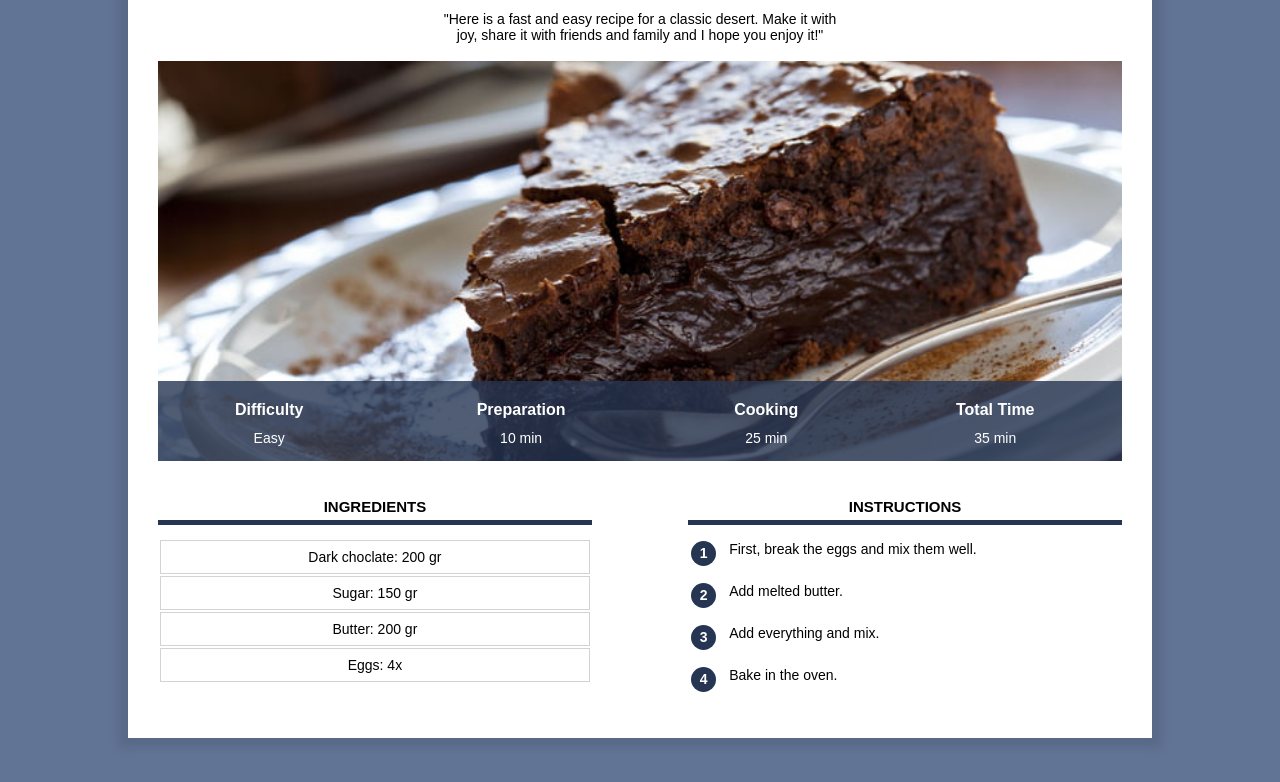
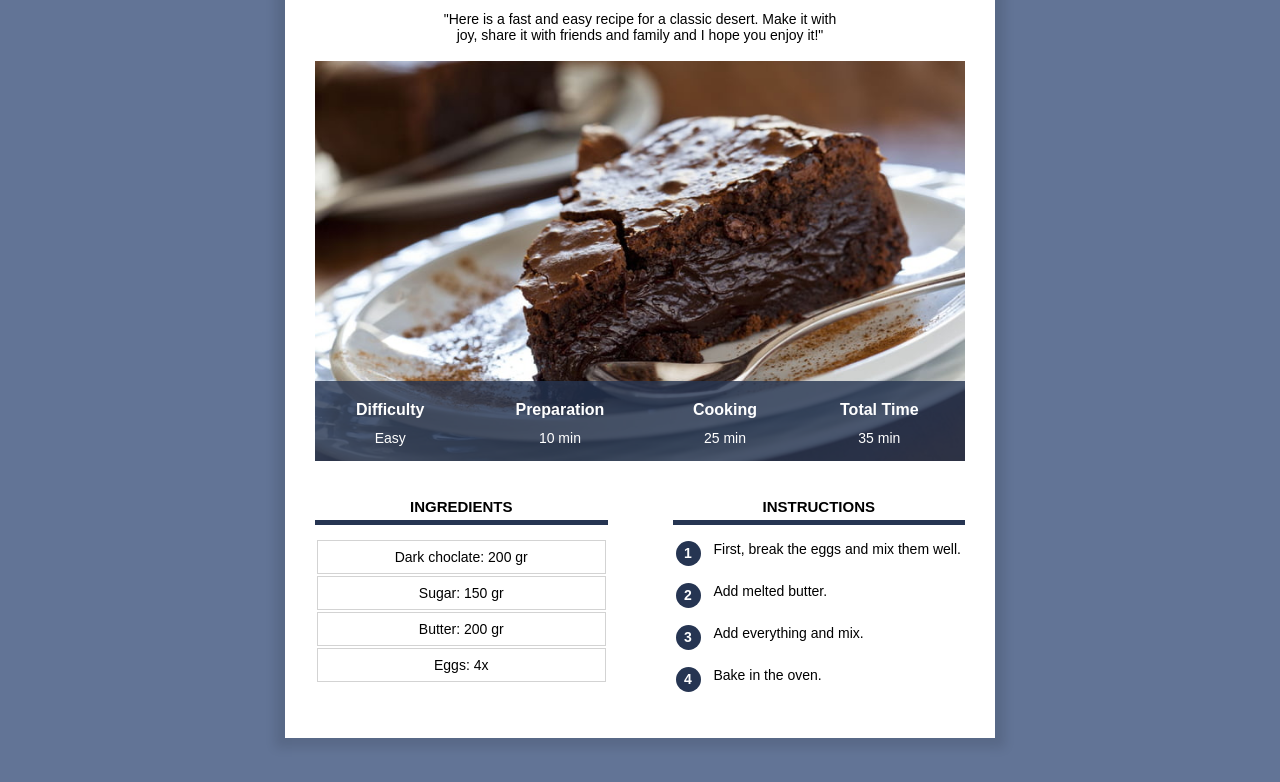
Before and after one commit to Elaheh-Kh/recipe_site, a plain HTML site: page index.html in a window 1280 px wide. Shown: the part 152-934 px from the top of the page. Drawn offline with Linux system fonts and the light colour scheme.

Commit message:
Add files via upload

```diff
--- a/cake_style.css
+++ b/cake_style.css
@@ -13,9 +13,9 @@ body {
 
 div.content {
     background-color:white ;
-    margin: 60px 10% 80px 10% ;
-    padding: 0px 30px 30px 30px;
-    min-width: 350px;
+    margin: 40px 8px 40px 8px ;
+    padding: 0px 8px 20px 8px;
+    /*min-width: 350px;*/
     box-shadow: 0 0 10px 10px rgb(0, 0, 0, 0.1);
     overflow: visible;
 
@@ -71,7 +71,7 @@ table.info {
     position: absolute;
     bottom: 0;
     width: 100%;
-    height: 80px;
+    height: 50px;
     color: white;
     background-color:rgb(38, 53, 82, 80%) ;
 
@@ -79,13 +79,13 @@ table.info {
 table.info td {
     text-align: center;
     vertical-align: top;
-    font-size: 14px;
+    font-size: 12px;
 }
 
 table.info th {
     vertical-align: bottom;
     padding-bottom: 8px;
-    font-size: 16px;
+    font-size: 14px;
 }
 
 img.info {
@@ -97,7 +97,7 @@ img.info {
 }
 
 div.col {
-    width: 45%;
+    width: 100%;
     margin-top: 20px;
 }
 
@@ -111,14 +111,14 @@ div.col h2 {
 
 div.col1 {
     display: inline-block;
-    margin-right: 10%;
+    margin-right: 0%;
 }
 
 
-div.col2 {
+/*div.col2 {
     float: right;
 
-}
+}*/
 
 div.ing p {
     text-align: center;
@@ -156,3 +156,46 @@ table.ins td {
 table.ins tr {
    height: 40px ;
 }
+
+/*Desktop Version*/
+@media only screen and (min-width: 768px) {
+    div.content {
+        margin: 60px 10% 80px 10% ;
+        padding: 0px 30px 30px 30px;
+        min-width: 350px;
+        max-width: 650px;
+
+    }
+    table.info {
+        height: 80px;
+
+    }
+    table.info td {
+        font-size: 14px;
+    }
+
+    table.info th {
+        font-size: 16px;
+    }
+    div.col2 {
+        float: right;
+
+    }
+
+    div.col {
+        width: 45%;
+    }
+    div.col1 {
+        margin-right: 10%;
+    }
+}
+
+/*very large screen*/
+@media only screen and (min-width: 900px) {
+    div.content {
+        margin-left: auto;
+        margin-right: auto;
+        width: 650px;
+
+    }
+}
--- a/index.html
+++ b/index.html
@@ -4,6 +4,7 @@
     <head>
         <title>choclate cake</title>
         <meta charset="UTF-8">
+        <meta name="viewport" content="width=device-width, initial-scale=1.0" />
         <link rel="stylesheet" href="cake_style.css">
     </head>
 
```
Also changed, not shown: cake_recipe.html (+1 -0 lines).
